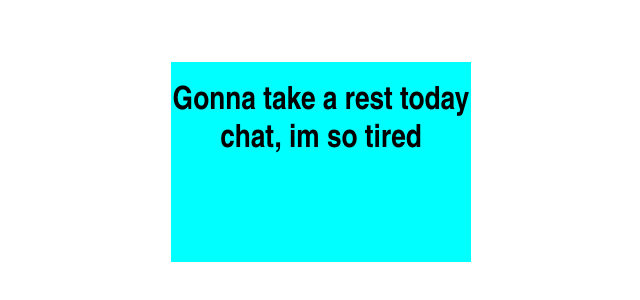
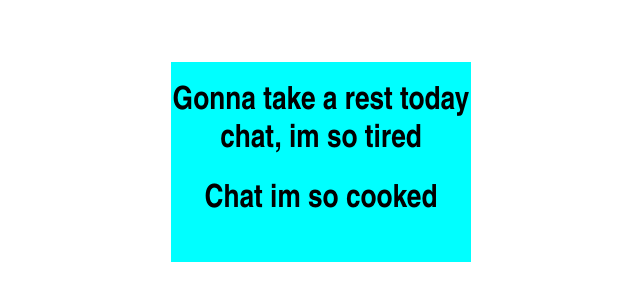
Before and after one commit to davenarchives/100-days-of-code, a plain HTML site: page code-snippets/Day4/index.html in a window 1280 px wide. Shown: the part 238-538 px from the top of the page, without its empty margins (319-959 px from the left). Drawn offline with Linux system fonts and the light colour scheme.

Commit message:
lazy code

```diff
--- a/code-snippets/Day4/index.html
+++ b/code-snippets/Day4/index.html
@@ -9,6 +9,7 @@
 <body>
     <div class="container">
         <h1>Gonna take a rest today chat, im so tired</h1>
+        <h1>Chat im so cooked</h1>
     </div>
 </body>
 </html>
```
